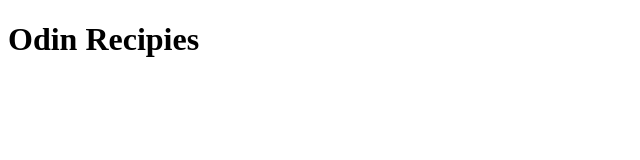
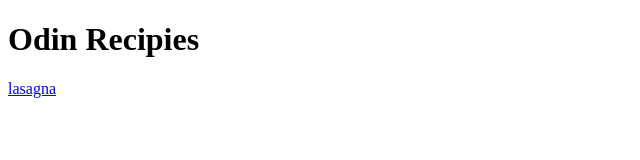
Before and after one commit to boothe0/odin-recipes, a plain HTML site: page index.html in a window 1280 px wide. Shown: the full height of the page, 0-640 px from the left. Drawn offline with Linux system fonts and the light colour scheme.

Commit message:
Created a link to the recipes page index.html

```diff
--- a/index.html
+++ b/index.html
@@ -6,5 +6,6 @@
     </head>
     <body>
         <h1>Odin Recipies</h1>
+        <a href="recipes/lasagna.html"target="_blank" rel="noopener noreferrer">lasagna</a>
     </body>
 </html>
```
